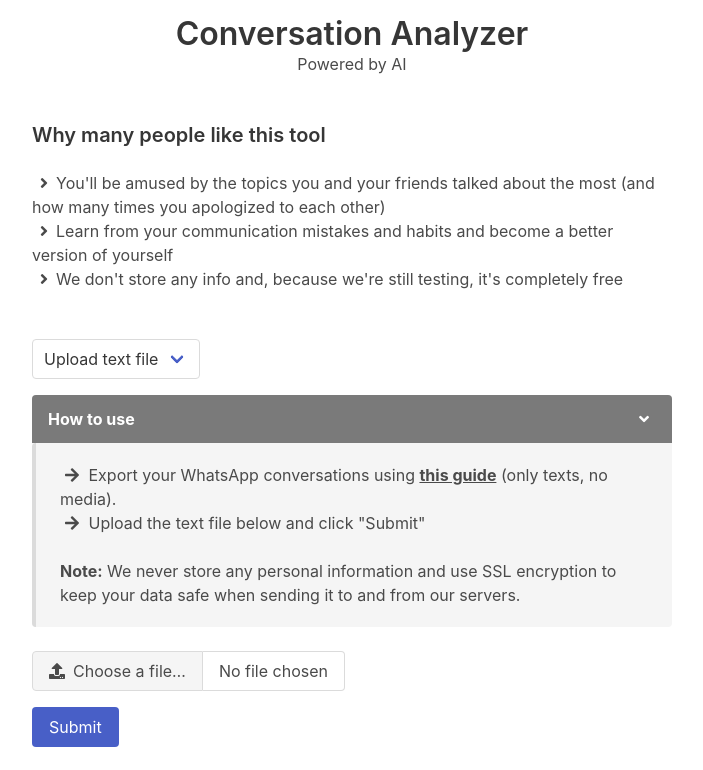
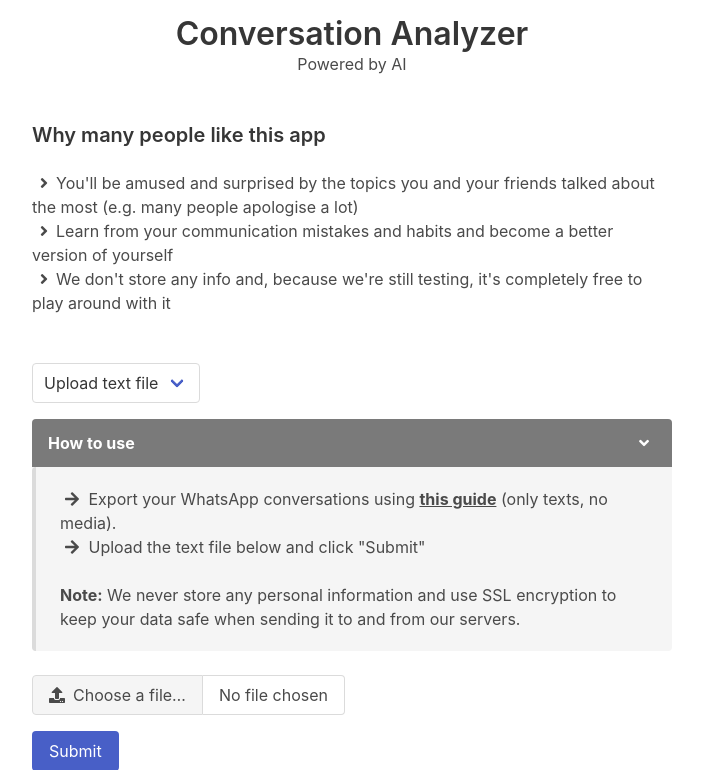
Before and after one commit to raresmosescu/nlp_texts_analysis2, a Django app: page / in a window 1280 px wide. Shown: the top 770 px of the page, without its empty margins (288-991 px from the left). Run offline with Django 3.2, Linux system fonts and the light colour scheme; some libraries are stand-ins or nearby versions.

Commit message:
text changes

```diff
--- a/app/core/templates/index.html
+++ b/app/core/templates/index.html
@@ -4,18 +4,18 @@
 <section class="section" >
 
   <div class="container" id="centered-container">
-    <h1 class="title is-5">Why many people like this tool</h1>
+    <h1 class="title is-5">Why many people like this app</h1>
 
     <div class="info mb-6">
       <span class="icon">
         <i class="fas fa-angle-right"></i>
-      </span>You'll be amused by the topics you and your friends talked about the most (and how many times you apologized to each other) <br>
+      </span>You'll be amused and surprised by the topics you and your friends talked about the most (e.g. many people apologise a lot) <br>
       <span class="icon">
         <i class="fas fa-angle-right"></i>
       </span>Learn from your communication mistakes and habits and become a better version of yourself <br>
       <span class="icon">
         <i class="fas fa-angle-right"></i>
-      </span>We don't store any info and, because we're still testing, it's completely free
+      </span>We don't store any info and, because we're still testing, it's completely free to play around with it
     </div>
 
     <div class="container">
```
